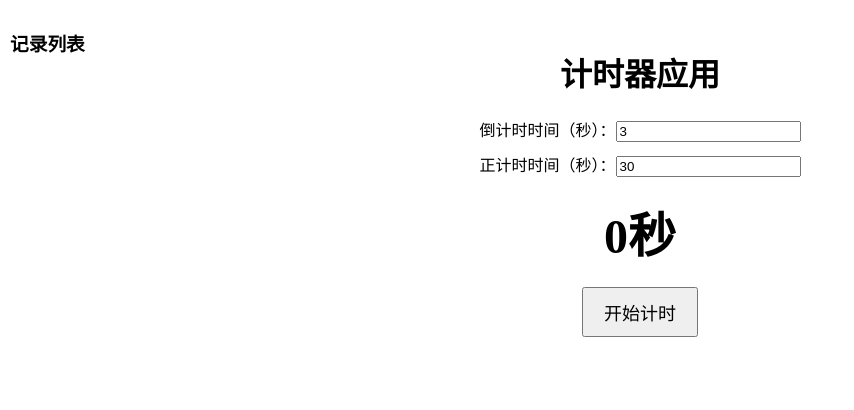
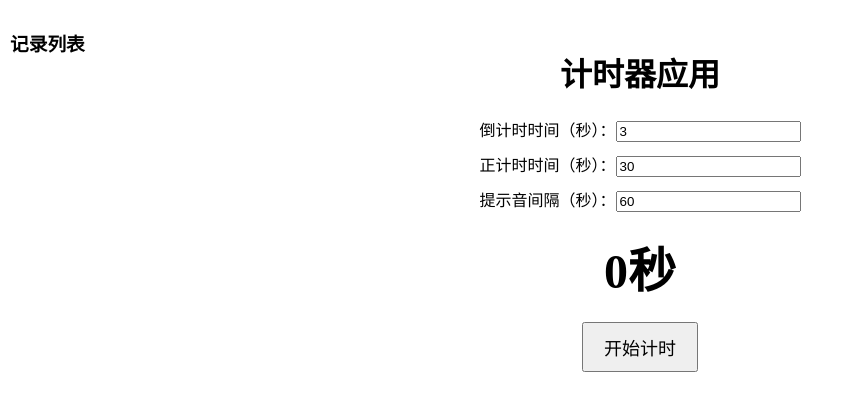
Before and after one commit to bitsf/remember_helper, a Vue app: page / in a window 1280 px wide. Shown: the top 410 px of the page, without its empty margins (0-854 px from the left). Built offline with nearby package versions, Linux system fonts and the light colour scheme.

Commit message:
增加提示音间隔配置

```diff
--- a/src/App.vue
+++ b/src/App.vue
@@ -11,6 +11,11 @@
       <div class="input-field">
         <label>正计时时间（秒）：</label>
         <input type="number" v-model="countupTime" :disabled="isRunning">
+      </div>
+
+      <div class="input-field">
+        <label>提示音间隔（秒）：</label>
+        <input type="number" v-model="notificationInterval" :disabled="isRunning">
       </div>
     </div>
 
@@ -33,7 +38,7 @@
 </template>
 
 <script setup>
-import { ref, onMounted, onUnmounted } from 'vue';
+import { ref, onUnmounted } from 'vue';
 
 const countdownTime = ref(3);
 const countupTime = ref(30);
@@ -43,6 +48,7 @@ const isCountingUp = ref(false);
 const timerInterval = ref(null);
 const lastMinuteCheck = ref(0);
 const records = ref([]);
+const notificationInterval = ref(60);
 
 // 音频文件
 const sound1 = new Audio('/sounds/notification.mp3');
@@ -78,9 +84,7 @@ const startCountup = () => {
   timerInterval.value = setInterval(() => {
     currentTime.value++;
 
-    // 每60秒播放提示音
-    if (Math.floor(currentTime.value / 60) > lastMinuteCheck.value) {
-      lastMinuteCheck.value = Math.floor(currentTime.value / 60);
+    if (currentTime.value % notificationInterval.value === 0 && currentTime.value > 0) {
       sound3.play();
     }
 
```
